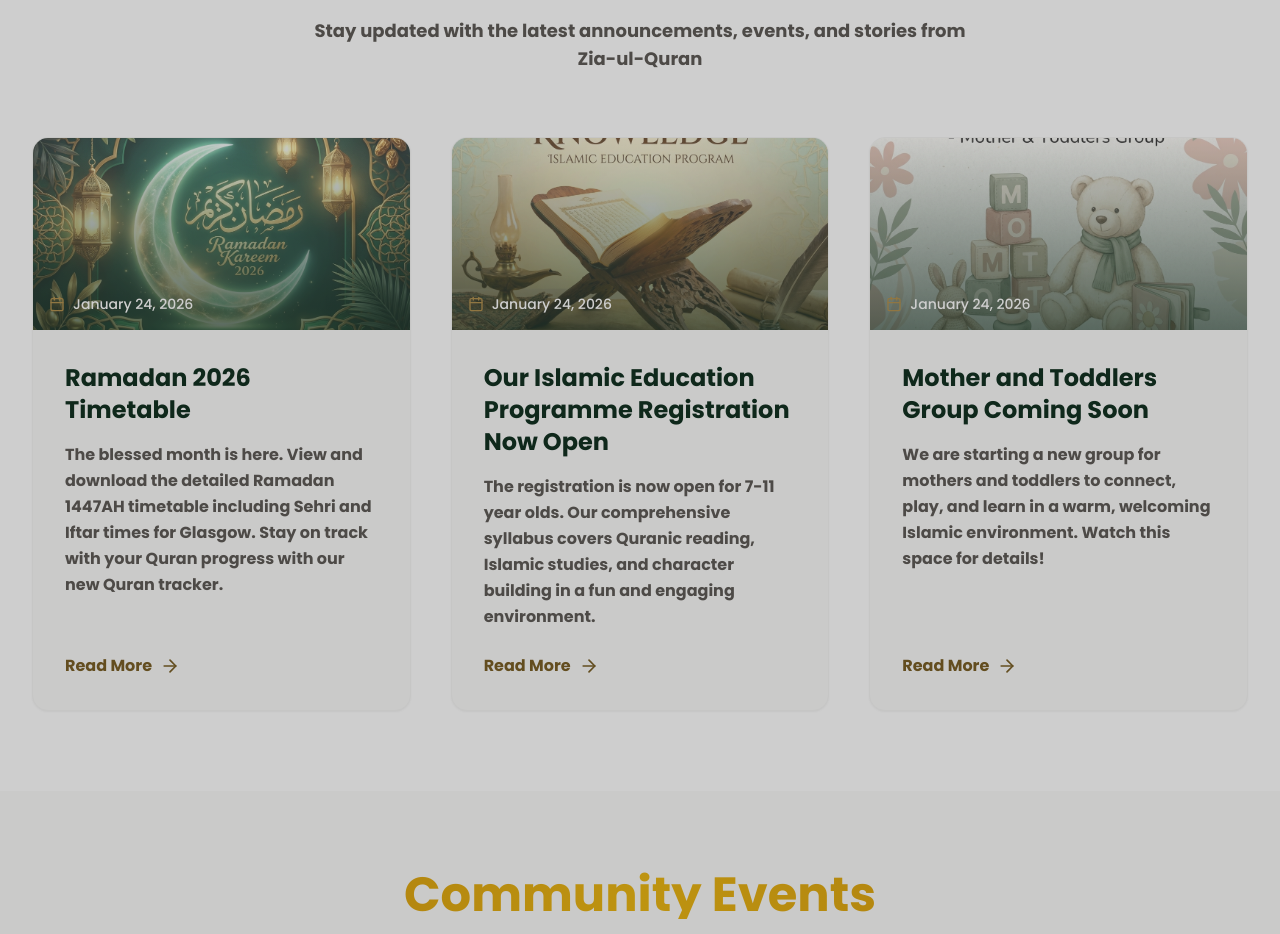
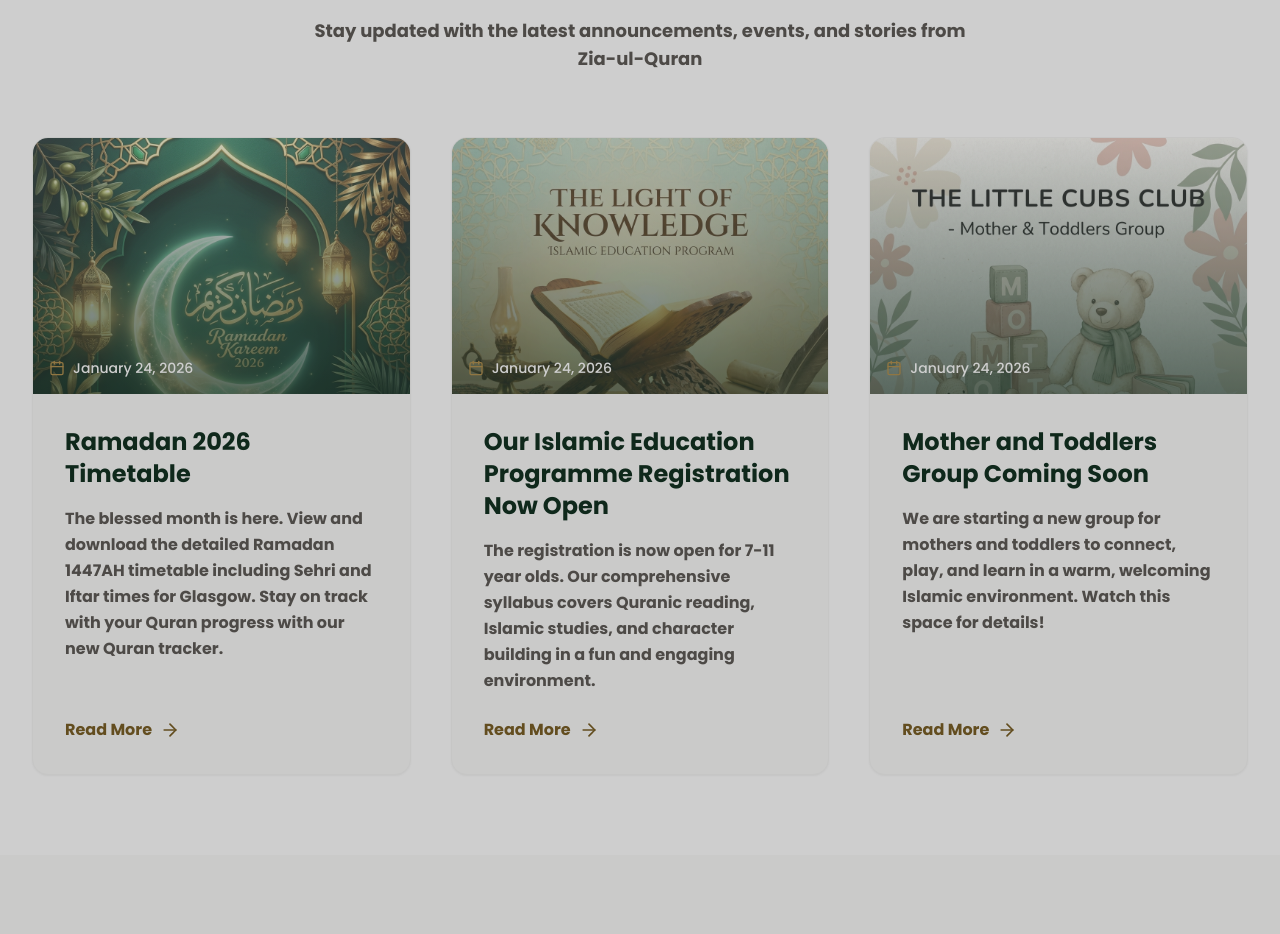
Before and after one commit to tayyibf555-prog/zia-ul-quran-website, a React (Vite) app: page / in a window 1280 px wide. Shown: the part 6380-7314 px from the top of the page. Built offline with nearby package versions, Linux system fonts and the light colour scheme; no server answers; a web font is replaced by a local one.

Commit message:
fix(news): adjust poster height and alignment to show titles

```diff
--- a/src/components/home/News.jsx
+++ b/src/components/home/News.jsx
@@ -59,12 +59,12 @@
                             className="group flex flex-col bg-neutral-50 rounded-2xl overflow-hidden shadow-sm hover:shadow-xl transition-all duration-300 border border-neutral-100"
                         >
                             {/* News Image/Thumb */}
-                            <div className="relative h-48 overflow-hidden">
+                            <div className="relative h-64 overflow-hidden">
                                 <img
                                     src={item.image}
                                     alt={item.title}
                                     loading="lazy"
-                                    className="w-full h-full object-cover transform group-hover:scale-105 transition-transform duration-500 opacity-80"
+                                    className="w-full h-full object-cover object-top transform group-hover:scale-105 transition-transform duration-500 opacity-80"
                                 />
                                 <div className="absolute inset-0 bg-gradient-to-t from-primary-900/60 to-transparent"></div>
                                 <div className="absolute bottom-4 left-4 flex items-center text-white text-sm font-medium">
```
